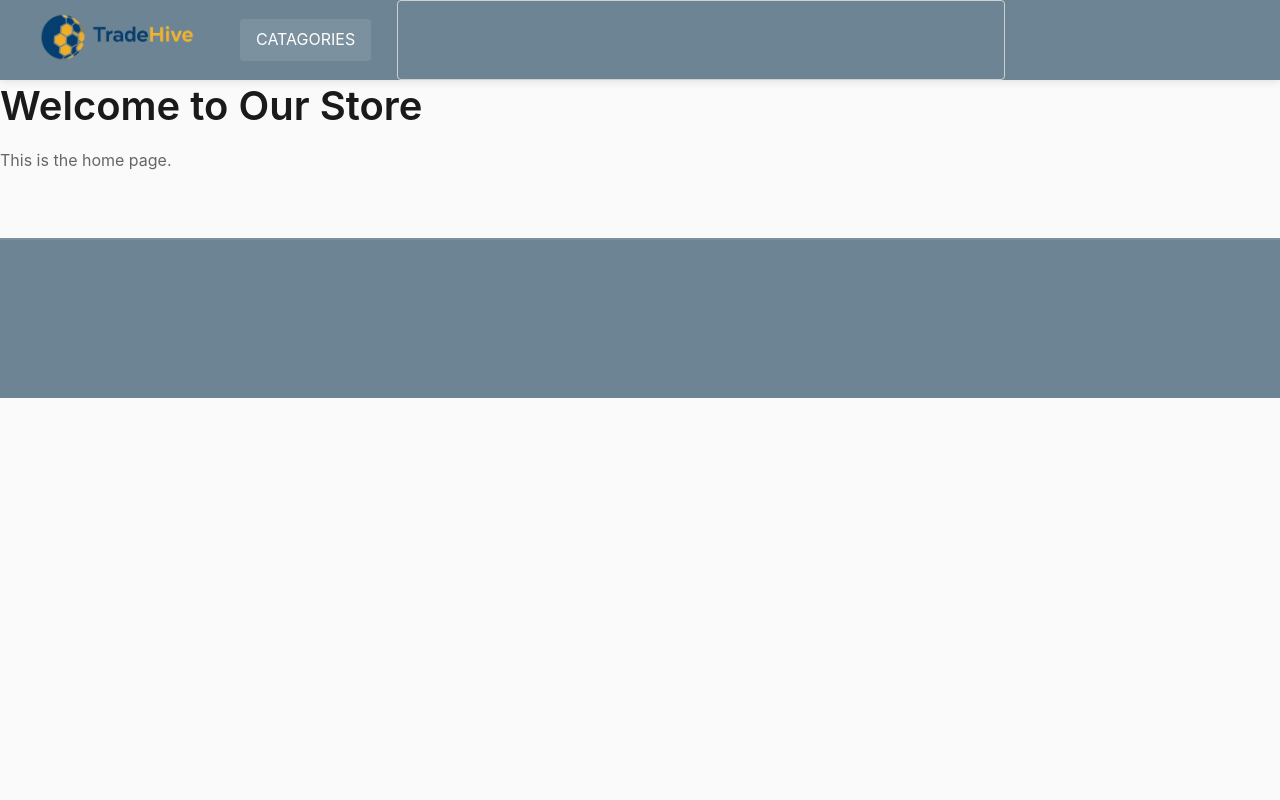
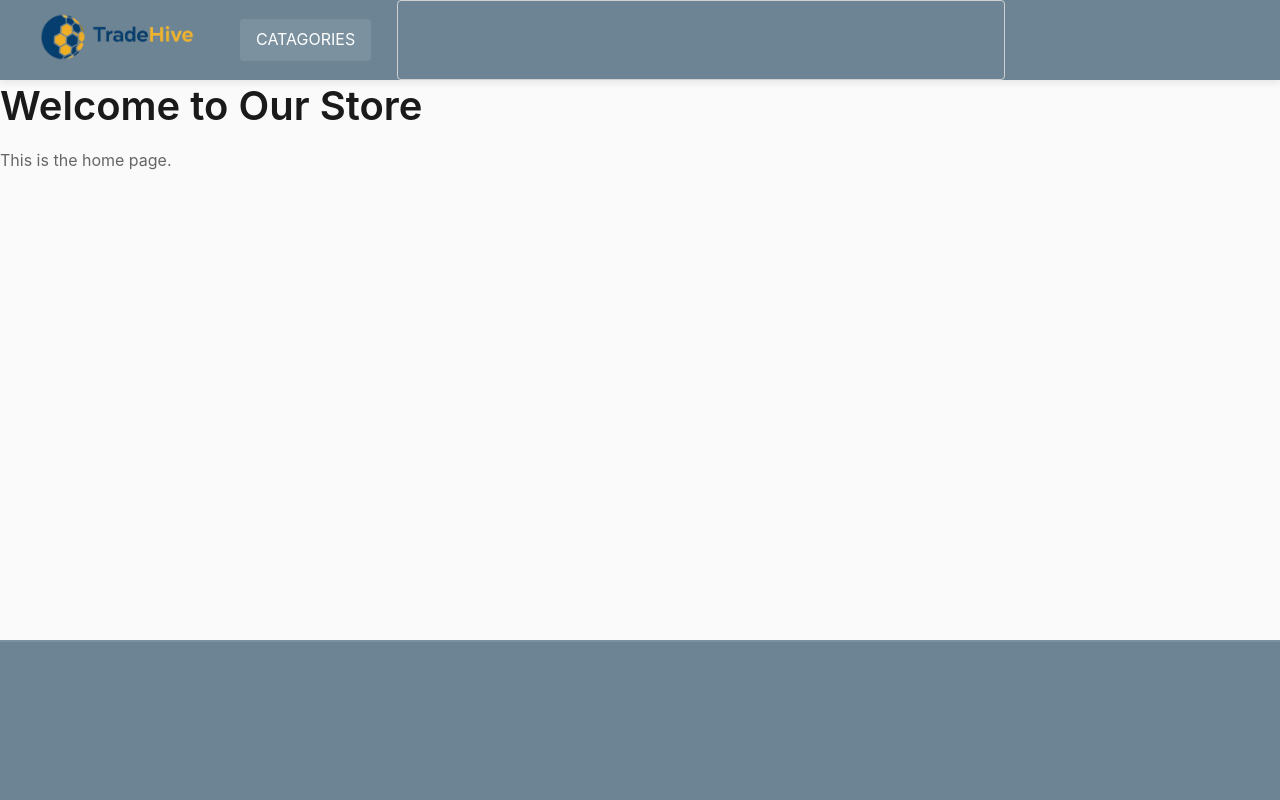
Before and after one commit to Mbrenneman0/cset155cset180final, a Flask app: page / in a window 1280 px wide. Run offline with Flask 3, Linux system fonts and the light colour scheme; tables that the repository leaves empty hold one stand-in row (values such as "Sample post").

Commit message:
i dont remember what the changes are, but css and html

```diff
--- a/Static/style/base.css
+++ b/Static/style/base.css
@@ -9,6 +9,10 @@
     --text-muted: #666666;
     --border-color: #d0d0d0;
     --transition: all 0.3s ease;
+
+    --header-height: 10vh;
+    --footer-height: 20vh;
+    --footer-margin-top: 4rem;
 }
 
 *{
@@ -38,7 +42,7 @@ header, footer{
 header{
     display: flex;
     align-items: center;
-    height: 10vh;
+    height: var(--header-height);
     padding: 0 2rem;
     box-shadow: 0 2px 8px rgba(0, 0, 0, 0.1);
 }
@@ -128,16 +132,21 @@ header span{
     transform: scale(1.05);
 }
 
+/* ------------- BODY ------------- */
+#body{
+    min-height: calc(100vh - var(--header-height) - var(--footer-height) - var(--footer-margin-top));
+}
+
 /* ------------- FOOTER ------------- */
 footer{
-    height: 20vh;
+    height: var(--footer-height);
     display: flex;
     align-items: center;
     justify-content: center;
     padding: 2rem;
     text-align: center;
     border-top: 2px solid rgba(255, 255, 255, 0.1);
-    margin-top: 4rem;
+    margin-top: var(--footer-margin-top);
 }
 
 footer p{
--- a/Templates/base.html
+++ b/Templates/base.html
@@ -8,8 +8,10 @@
 </head>
 <body>
     {% include 'header.html' %}
-    {% block body %}
-    {% endblock %}
+    <div id="body">
+        {% block body %}
+        {% endblock %}
+    </div>
     {% include 'footer.html' %}
 </body>
 </html>
```
